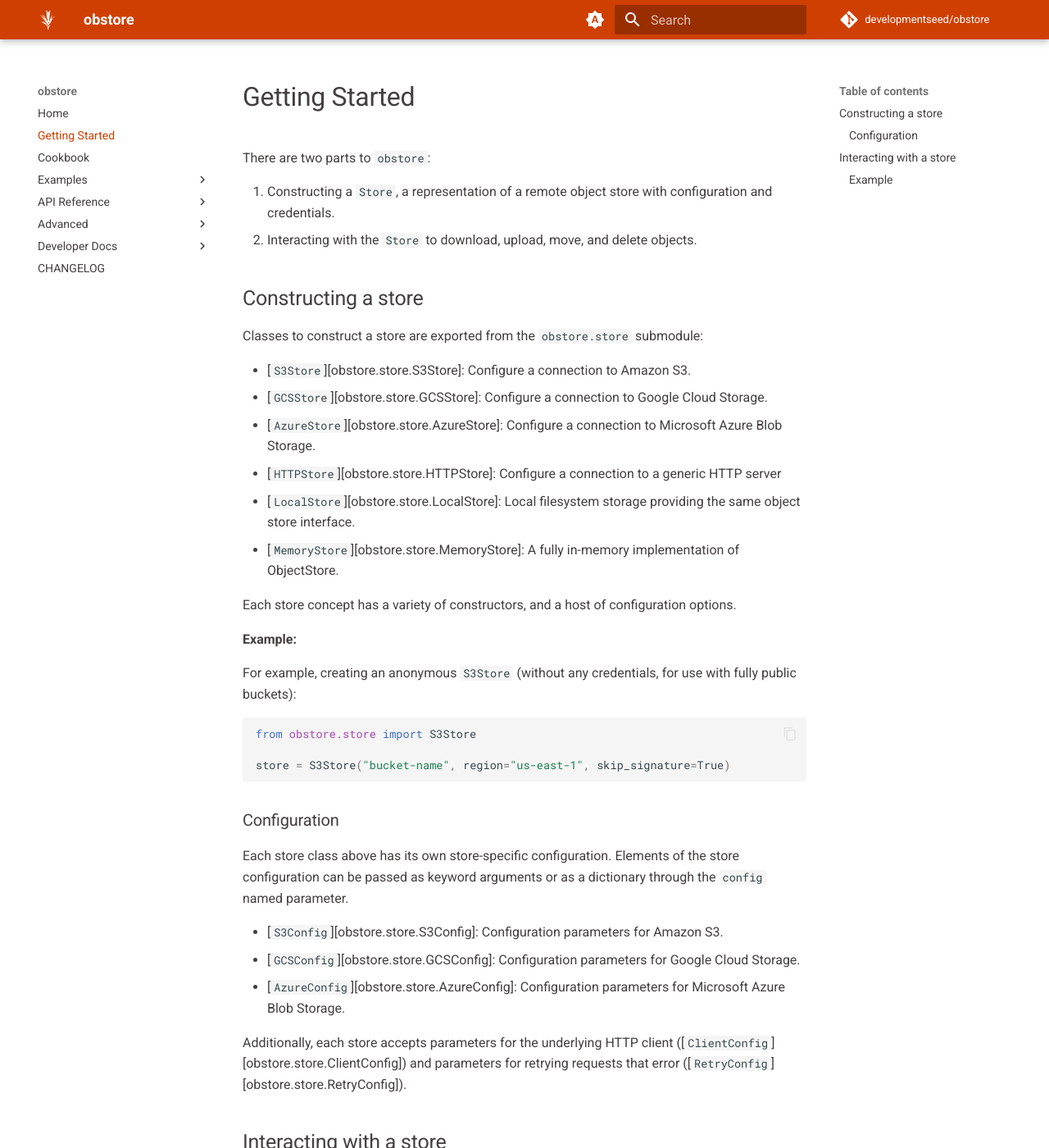
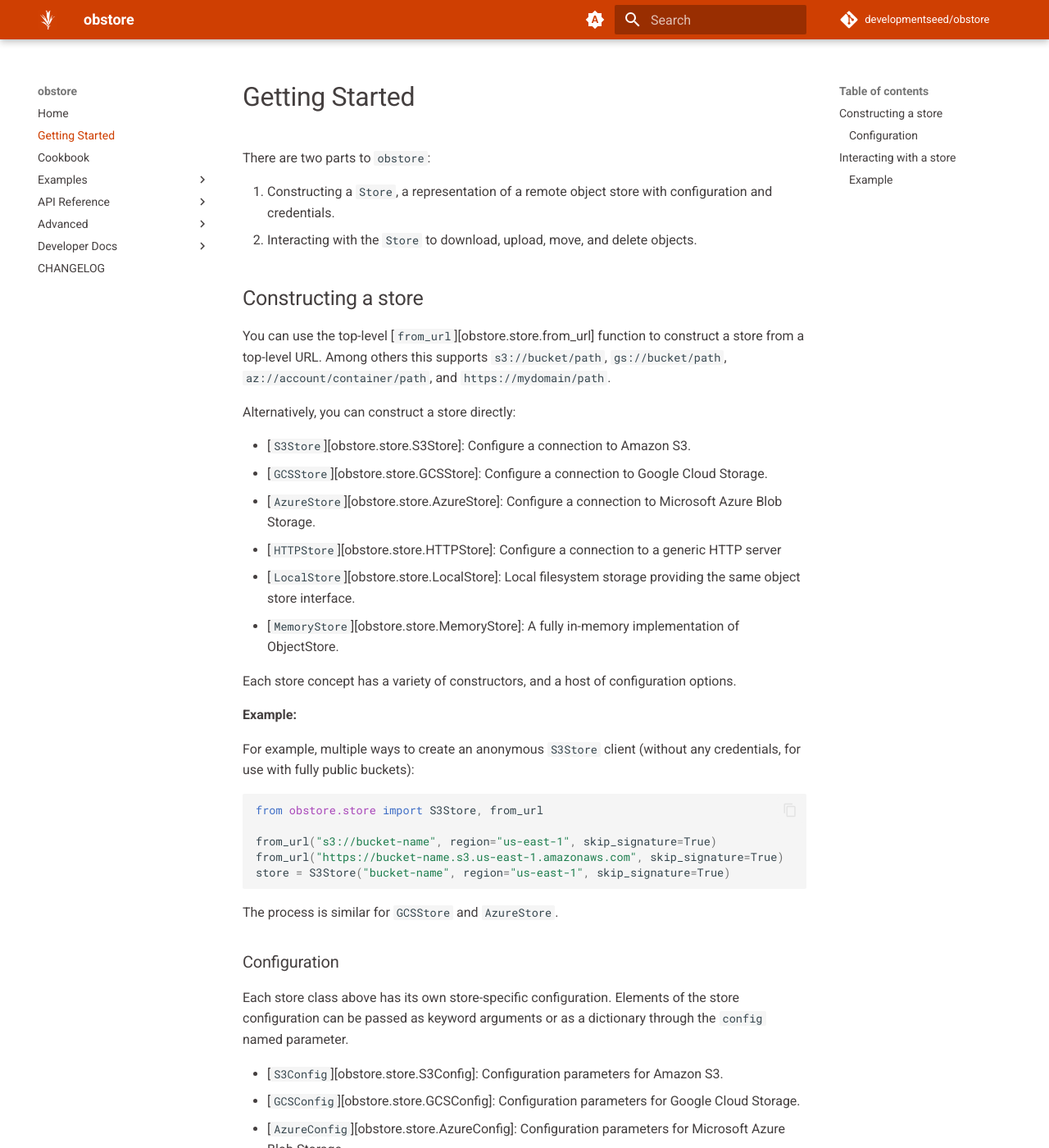
Before and after one commit to machichima/obstore, an MkDocs documentation site: the page built from docs/getting-started.md, in a window 1280 px wide and 1400 px high. Shown: the whole window at 82% size. Built offline with MkDocs 1.6.1 and Material for MkDocs 9.7.7, drawn with Linux system fonts in a browser that asks for light colours; comment, search, counter and statistics services are not loaded; the version menu is left out.

Commit message:
Improve some wording in the docs (#201)

````diff
--- a/docs/getting-started.md
+++ b/docs/getting-started.md
@@ -7,7 +7,9 @@ There are two parts to `obstore`:
 
 ## Constructing a store
 
-Classes to construct a store are exported from the `obstore.store` submodule:
+You can use the top-level [`from_url`][obstore.store.from_url] function to construct a store from a top-level URL. Among others this supports `s3://bucket/path`, `gs://bucket/path`, `az://account/container/path`, and `https://mydomain/path`.
+
+Alternatively, you can construct a store directly:
 
 - [`S3Store`][obstore.store.S3Store]: Configure a connection to Amazon S3.
 - [`GCSStore`][obstore.store.GCSStore]: Configure a connection to Google Cloud Storage.
@@ -20,13 +22,17 @@ Each store concept has a variety of constructors, and a host of configuration op
 
 **Example:**
 
-For example, creating an anonymous `S3Store` (without any credentials, for use with fully public buckets):
+For example, multiple ways to create an anonymous `S3Store` client (without any credentials, for use with fully public buckets):
 
 ```py
-from obstore.store import S3Store
+from obstore.store import S3Store, from_url
 
+from_url("s3://bucket-name", region="us-east-1", skip_signature=True)
+from_url("https://bucket-name.s3.us-east-1.amazonaws.com", skip_signature=True)
 store = S3Store("bucket-name", region="us-east-1", skip_signature=True)
 ```
+
+The process is similar for `GCSStore` and `AzureStore`.
 
 ### Configuration
 
````
Also changed, not shown: docs/cookbook.md (+2 -2 lines).
